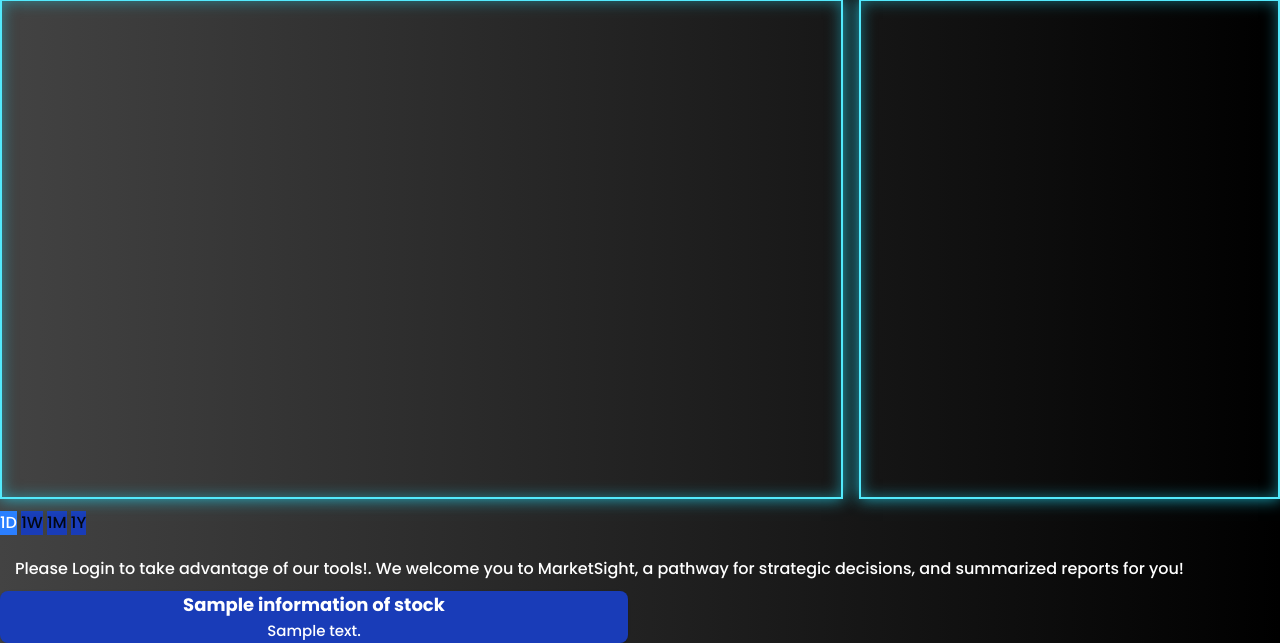
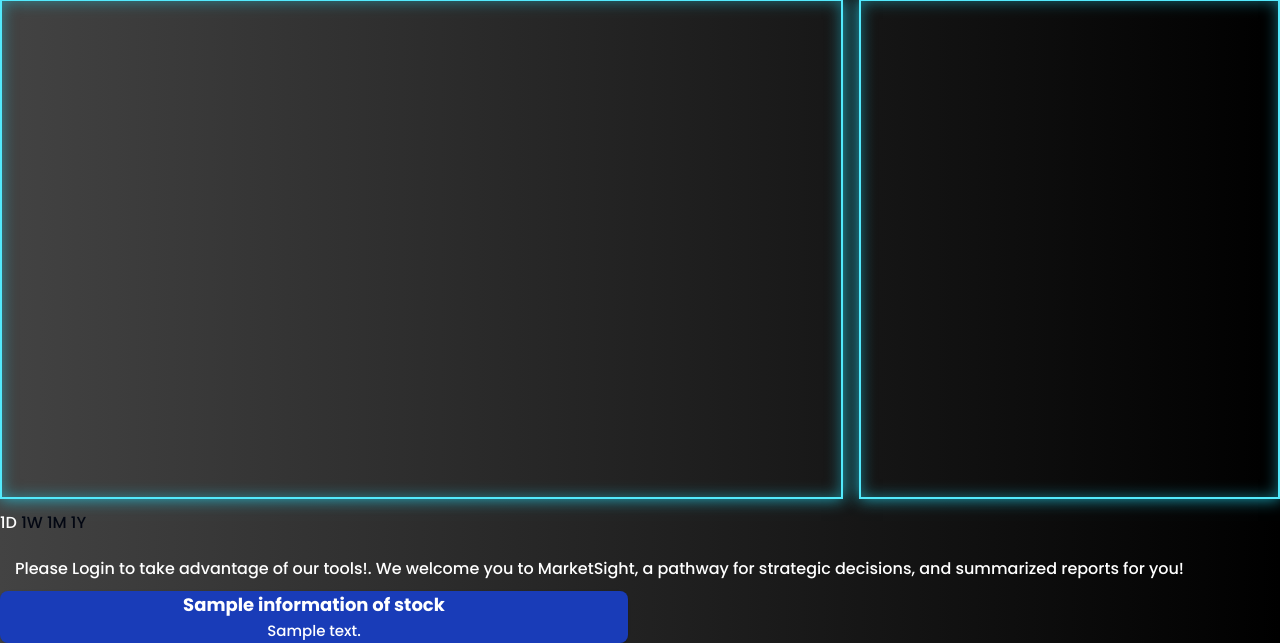
Before and after one commit to BriLouSal/MarketSIght, a Django app: template MarketSightBack/templates/base/stock.html in a window 1280 px wide. Shown: the part 202-845 px from the top of the page. Run offline with Django 5.2, Linux system fonts and the light colour scheme; the template is opened without the code that fills it: most values are stand-ins (such as "Sample title", 1, 10 or a date in 2020); style sheets or scripts are compiled from the project's sources; some libraries are stand-ins or nearby versions; some web fonts are replaced.

Commit message:
Minor Change: Button logic UI change, I've removed background colour as I found them a little too ugly to be static.

```diff
--- a/MarketSightBack/static/stock.js
+++ b/MarketSightBack/static/stock.js
@@ -67,11 +67,11 @@ function buttonUpdate() {
     buttons.forEach(btn => {
         btn.addEventListener('click', async function() {
             buttons.forEach(b => {
-                b.classList.remove('bg-blue-500', 'text-white');
-                b.classList.add('bg-blue-800', 'text-gray-950');
+                b.classList.remove('text-white');
+                b.classList.add('text-gray-950');
             });
 
-            this.classList.remove('bg-blue-800', 'text-gray-950');
+            this.classList.remove('text-gray-950');
             this.classList.add('bg-blue-500', 'text-white');
 
             const interval = this.getAttribute('data-interval');
@@ -197,6 +197,34 @@ const centerText = {
   }
 };
 
+
+
+const centerTextCAPM = {
+  id: 'centerText',
+  afterDraw(chart) {
+    const { ctx, chartArea: { width, height } } = chart;
+    ctx.save();
+
+
+    ctx.font = 'bold 12px sans-serif';
+    ctx.fillStyle = '#ffffff';
+    ctx.textAlign = 'center';
+    ctx.textBaseline = 'middle';
+    ctx.fillText('Bullish Indicator', width / 2, height / 2 - 30);
+
+
+    //  Muddle
+    ctx.font = 'bold 26px sans-serif';
+    ctx.fillStyle = '#ffffff';
+    ctx.fillText(`${score}%`, width / 2, height / 2) ;
+
+    // Subtitle
+    ctx.font = ' 14px sans-serif';
+    ctx.fillStyle = '#ffffff';
+    ctx.fillText(`Bullish Score`, width / 2, height / 2 + 28) ;
+    ctx.restore();
+  }
+};
 // Grab the chart for bullish indicator
 const ctx_chart = document.getElementById("bullishIndicator")
 
@@ -211,6 +239,19 @@ const chart = new Chart(ctx_chart, {
         }]
     },
 });
+
+// I am creating a CAPM data for visualization
+// const CAPM = new Chart(ctx_chart, {
+//     type: "doughnut",
+//     plugins: [centerText],
+//     data: {
+//         datasets: [{
+//             data: [0.001, 99.999],
+//             backgroundColor: [pieGraphColor(score), "#eeeeee"],
+//             borderWidth: 0
+//         }]
+//     },
+// });
 
 let animation_score = {v: 0}
 
--- a/MarketSightBack/templates/base/stock.html
+++ b/MarketSightBack/templates/base/stock.html
@@ -69,16 +69,16 @@
       </div>
 
       <div>
-         <button class="interval bg-blue-500 hover:bg-blue-300 hover:text-white"
+         <button class="interval  hover:bg-blue-300 hover:text-white"
                  data-interval="1D">1D</button>
 
-         <button class="interval bg-blue-800 text-gray-950 hover:bg-blue-300 hover:text-white"
+         <button class="interval  text-gray-950 hover:bg-blue-300 hover:text-white"
                  data-interval="1W">1W</button>
 
-         <button class="interval bg-blue-800 text-gray-950 hover:bg-blue-300 hover:text-white"
+         <button class="interval  text-gray-950 hover:bg-blue-300 hover:text-white"
                  data-interval="1M">1M</button>
 
-         <button class="interval bg-blue-800 text-gray-950 hover:bg-blue-300 hover:text-white"
+         <button class="interval  text-gray-950 hover:bg-blue-300 hover:text-white"
                  data-interval="1Y">1Y</button>
       </div>
 
```
Also changed, not shown: MarketSightBack/views.py (+34 -34 lines), README.md, StockExper.png (added).
